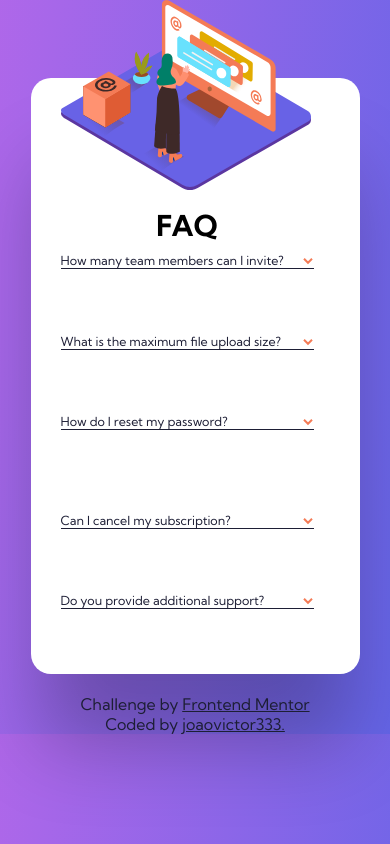
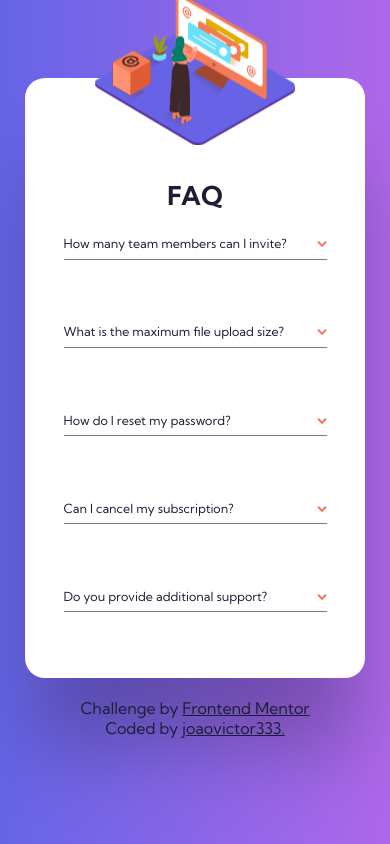
Before and after one commit to joaovictor333/Card-FAQ, a plain HTML site: page index.html in a window 390 px wide. Drawn offline with nearby package versions, Linux system fonts and the light colour scheme.

Commit message:
:tree: commit

```diff
--- a/css/faq.css
+++ b/css/faq.css
@@ -21,51 +21,55 @@
   --Light-grayish-blue: hsl(0, 0%, 100%);
 }
 body {
-  background: linear-gradient(100deg, var(--Soft-violet), var(--Soft-blue));
+  background: linear-gradient(270deg, var(--Soft-violet), var(--Soft-blue));
 
   font-family: "Kumbh Sans", sans-serif;
 }
 
 .container {
   background-color: var(--Light-grayish-blue);
-
   display: flex;
-  padding: 30px;
-  width: 100%;
-  max-width: 920px;
+  width: 980px;
   height: 520px;
-
-  margin: auto;
-  margin-top: 40px;
+  margin: 0 auto;
+  margin-top: 4em;
   border-radius: 20px;
   -webkit-box-shadow: 0 5rem 5rem -10px rgba(0, 0, 0, 0.25);
   box-shadow: 0 5rem 5rem -10px rgba(0, 0, 0, 0.25);
 }
-.img-illustration-woman {
-  position: absolute;
-  left: 11rem;
-}
+.img-illustration-woman,
 .box {
   position: absolute;
-  left: 11vw;
+  float: left;
 }
 
 .container__content {
-  font-size: 14.4px;
+  margin-top: 2em;
+
+  font-size: 12.99px;
+  width: 350px;
 }
 .container__content h1 {
-  margin-bottom: 10px;
+  margin-bottom: 0.933em;
+
+  color: var(--Very-dark-desaturated-blue);
 }
 
 .content__details {
-  height: 65px;
+  height: 70px;
+  padding-bottom: 4rem;
+
   color: var(--Dark-grayish-blue);
 }
 .content__details__summary {
   color: var(--Very-dark-desaturated-blue);
-  border-bottom: 1px solid;
+  border-bottom: 1px solid hsl(240, 6%, 50%);
   cursor: pointer;
 
+  padding-bottom: 0.6em;
+
+  margin-bottom: 0.7em;
+  margin-top: 0.9em;
   width: 380px;
   outline: none;
   list-style: none;
@@ -73,9 +77,9 @@ body {
 
 .content__details__summary::after {
   content: url(../images/icon-arrow-down.svg);
-  position: absolute;
-  right: 19.8vw;
-  transition: 0.7s all;
+
+  float: right;
+  transition: 0.5s all;
 }
 
 .content__details[open] .content__details__summary {
@@ -98,6 +102,7 @@ body {
 .footer {
   text-align: center;
   margin-top: 20px;
+  height: 70px;
   color: var(--Very-dark-desaturated-blue);
 }
 .footer a {
@@ -129,11 +134,14 @@ Responsividade baseado no que eu sei rsrsrs
 @media screen and (max-width: 767px) {
   body {
     box-sizing: border-box;
+
   }
   .container {
-    width: 329px;
-    height: 596px;
+    width: 340px;
+    height: 600px;
     margin-top: 20%;
+    align-items: center;
+    justify-content: center;
   }
   .img-illustration-woman,
   .box,
@@ -141,20 +149,19 @@ Responsividade baseado no que eu sei rsrsrs
     display: none;
   }
   .content__details {
-    height: 1em;
-    margin-bottom: 50px;
+    height: 7.05em;
   }
   .content__details,
   .content__details__summary {
-    width: 253px;
-
+    width: 263px;
+    margin: auto;
     font-size: 12.5px;
   }
   .mobile {
     content: url(../images/illustration-woman-online-mobile.svg);
-    width: 250px;
+    top: 0;
+    width: 200px;
     position: absolute;
-    top: 0;
   }
   .container__content {
     margin-top: 100px;
@@ -162,4 +169,16 @@ Responsividade baseado no que eu sei rsrsrs
   h1 {
     text-align: center;
   }
+  .mobile {
+    animation: float 6s ease-in-out infinite;
+  }
+  @keyframes float {
+    0%,
+    100% {
+      transform: translatey(-10px);
+    }
+    50% {
+      transform: translatey(5px);
+    }
+  }
 }
```
Also changed, not shown: index.html (+9 -9 lines).
